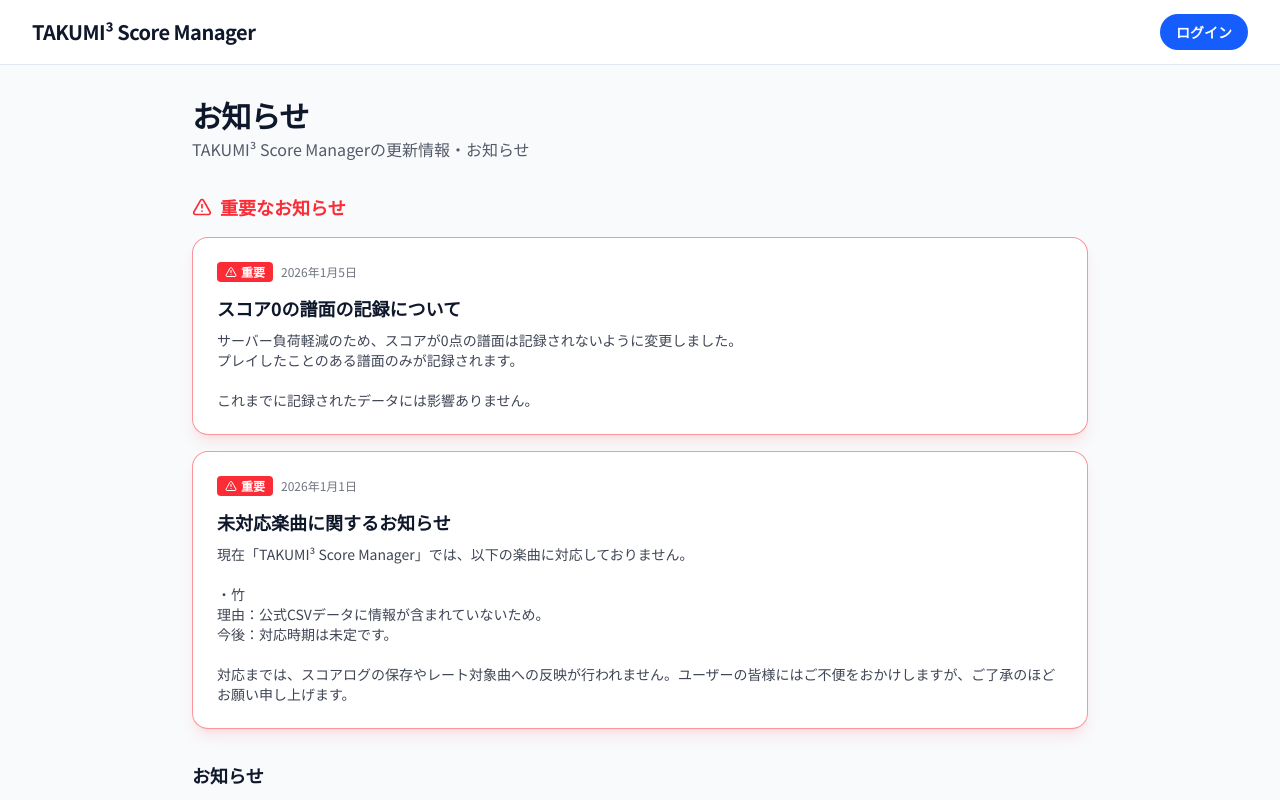
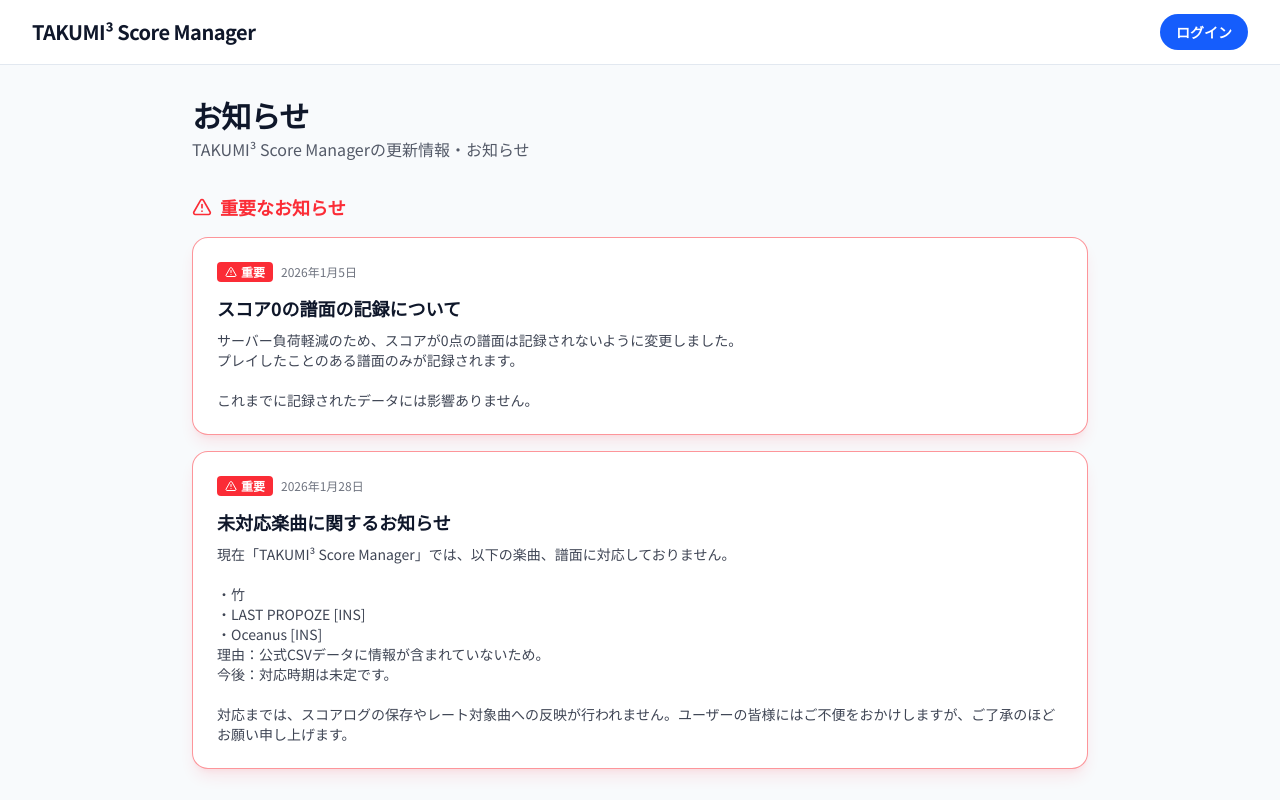
Before and after one commit to dora-ryukyu/takumi-score-manager, a Next.js app: page /news in a window 1280 px wide. Shown: the top 800 px of the page. Built offline with nearby package versions, Linux system fonts and the light colour scheme; no server answers.

Commit message:
feat: Add news data and update README.

```diff
--- a/src/data/news-data.ts
+++ b/src/data/news-data.ts
@@ -23,10 +23,10 @@
     isImportant: true,
   },
   {
-    id: "2026-01-01-mitaiou",
-    date: "2026-01-01",
+    id: "2026-01-28-mitaiou",
+    date: "2026-01-28",
     title: "未対応楽曲に関するお知らせ",
-    content: "現在「TAKUMI³ Score Manager」では、以下の楽曲に対応しておりません。\n\n・竹\n理由：公式CSVデータに情報が含まれていないため。\n今後：対応時期は未定です。\n\n対応までは、スコアログの保存やレート対象曲への反映が行われません。ユーザーの皆様にはご不便をおかけしますが、ご了承のほどお願い申し上げます。",
+    content: "現在「TAKUMI³ Score Manager」では、以下の楽曲、譜面に対応しておりません。\n\n・竹\n・LAST PROPOZE [INS]\n・Oceanus [INS]\n理由：公式CSVデータに情報が含まれていないため。\n今後：対応時期は未定です。\n\n対応までは、スコアログの保存やレート対象曲への反映が行われません。ユーザーの皆様にはご不便をおかけしますが、ご了承のほどお願い申し上げます。",
     isImportant: true,
   },
   {
```
Also changed, not shown: 1 other file (tests, documents, lock files or other folders).
